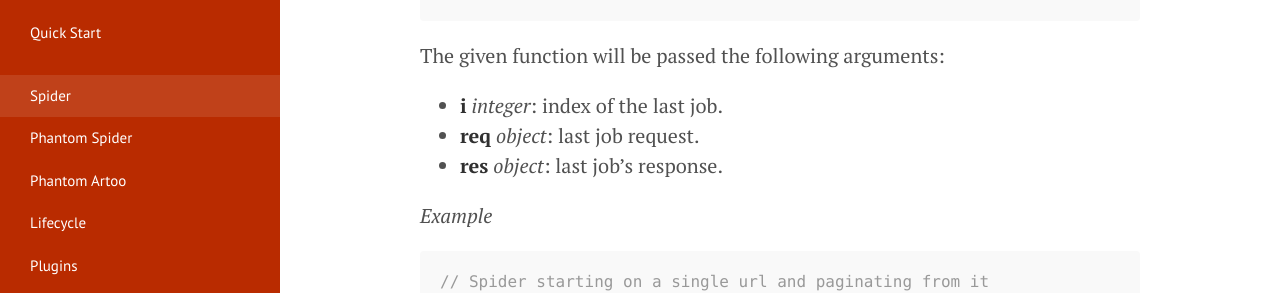
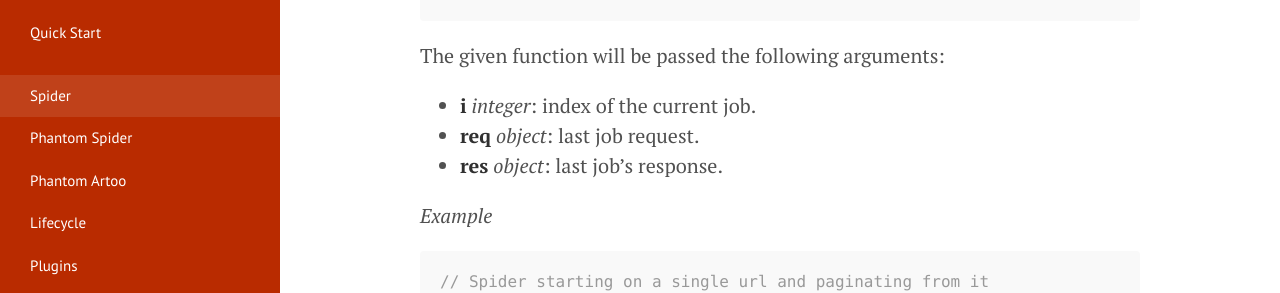
Before and after one commit to medialab/sandcrawler, a Jekyll site: the page built from spider.md, in a window 1280 px wide and 900 px high, scrolled down 6426 px. Shown: the part 168-461 px from the top of the window. Built offline with Jekyll 4.4.1, drawn with Linux system fonts in a browser that asks for light colours; Markdown is read by kramdown in place of the engine named in the settings.

Commit message:
Fix #167 - iterate docs

```diff
--- a/spider.md
+++ b/spider.md
@@ -255,7 +255,7 @@ spider.iterate(fn);
 
 The given function will be passed the following arguments:
 
-* **i** *integer*: index of the last job.
+* **i** *integer*: index of the current job.
 * **req** *object*: last job request.
 * **res** *object*: last job's response.
 
```
